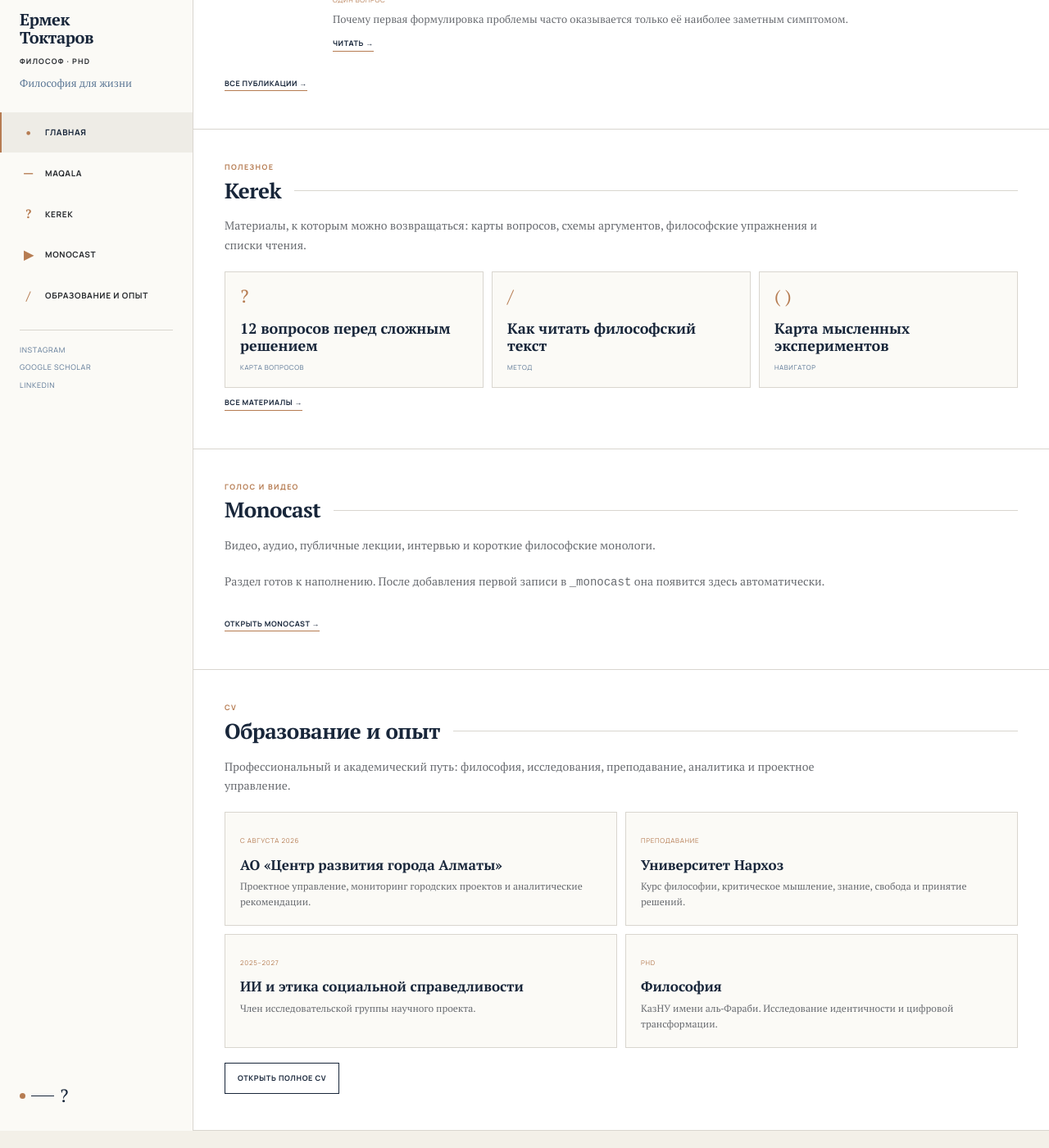
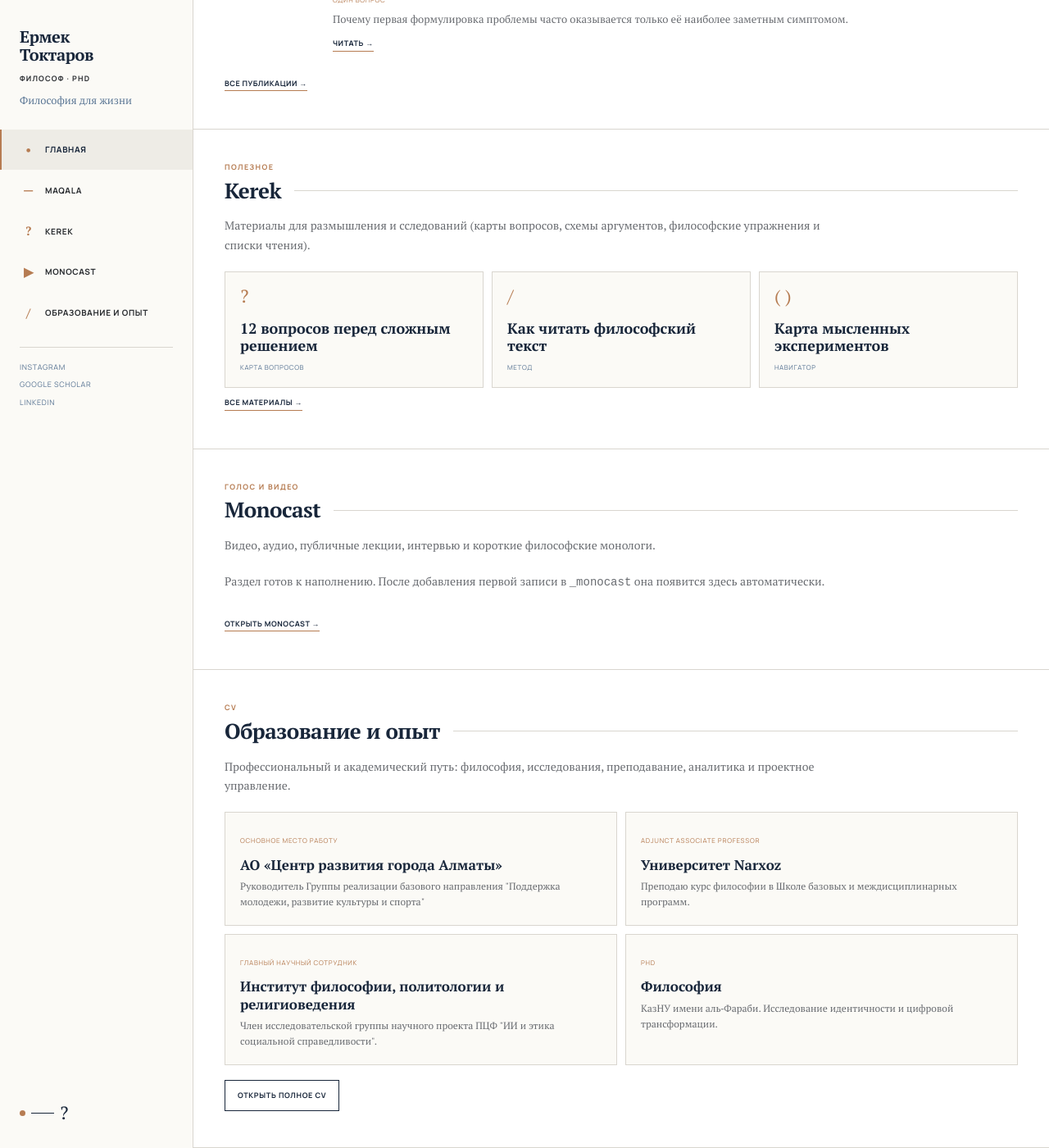
Before and after one commit to ermekuss/blog, a Jekyll site: the page built from index.html, in a window 1280 px wide and 1400 px high, scrolled down 888 px. Shown: the whole window at 82% size. Built offline with Jekyll 4.4.1, drawn with Linux system fonts in a browser that asks for light colours; before the commit the page ends 2267 px from its top, so only the background shows below that; some of the changed text lies outside the part shown.

Commit message:
Refine descriptions and section intros in index.html
Updated descriptions and introductory texts for various sections.

```diff
--- a/index.html
+++ b/index.html
@@ -20,7 +20,7 @@
   <div class="sec-wrap">
     <div class="section-kicker">Тексты</div>
     <div class="sec-head"><h2 class="sec-title">Maqala</h2><div class="sec-rule"></div></div>
-    <p class="sec-intro">Философские эссе, разборы идей и мысленные эксперименты — о знании, выборе, свободе, идентичности, справедливости и современной жизни.</p>
+    <p class="sec-intro">Философские эссе, разборы идей и мысленные эксперименты. Личные записи о знании, выборе, свободе, идентичности, справедливости и современной жизни.</p>
     <div class="timeline">
       {% for post in site.posts limit: 4 %}
       <article class="tl-item">
@@ -42,7 +42,7 @@
   <div class="sec-wrap">
     <div class="section-kicker">Полезное</div>
     <div class="sec-head"><h2 class="sec-title">Kerek</h2><div class="sec-rule"></div></div>
-    <p class="sec-intro">Материалы, к которым можно возвращаться: карты вопросов, схемы аргументов, философские упражнения и списки чтения.</p>
+    <p class="sec-intro">Материалы для размышления и сследований (карты вопросов, схемы аргументов, философские упражнения и списки чтения).</p>
     <div class="topic-grid">
       {% assign items = site.kerek | sort: 'order' %}
       {% for item in items limit: 6 %}
@@ -89,9 +89,9 @@
     <div class="sec-head"><h2 class="sec-title">Образование и опыт</h2><div class="sec-rule"></div></div>
     <p class="sec-intro">Профессиональный и академический путь: философия, исследования, преподавание, аналитика и проектное управление.</p>
     <div class="cv-summary">
-      <div class="cv-card"><small>С августа 2026</small><h3>АО «Центр развития города Алматы»</h3><p>Проектное управление, мониторинг городских проектов и аналитические рекомендации.</p></div>
-      <div class="cv-card"><small>Преподавание</small><h3>Университет Нархоз</h3><p>Курс философии, критическое мышление, знание, свобода и принятие решений.</p></div>
-      <div class="cv-card"><small>2025–2027</small><h3>ИИ и этика социальной справедливости</h3><p>Член исследовательской группы научного проекта.</p></div>
+      <div class="cv-card"><small>Основное место работу</small><h3>АО «Центр развития города Алматы»</h3><p>Руководитель Группы реализации базового направления "Поддержка молодежи, развитие культуры и спорта"</p></div>
+      <div class="cv-card"><small>Adjunct Associate Professor</small><h3>Университет Narxoz</h3><p>Преподаю курс философии в Школе базовых и междисциплинарных программ.</p></div>
+      <div class="cv-card"><small>Главный научный сотрудник</small><h3>Институт философии, политологии и религиоведения</h3><p>Член исследовательской группы научного проекта ПЦФ "ИИ и этика социальной справедливости".</p></div>
       <div class="cv-card"><small>PhD</small><h3>Философия</h3><p>КазНУ имени аль‑Фараби. Исследование идентичности и цифровой трансформации.</p></div>
     </div>
     <a class="btn secondary" href="{{ '/cv/' | relative_url }}">Открыть полное CV</a>
```
Also changed, not shown: other parts of index.html (+1 -1 lines).
